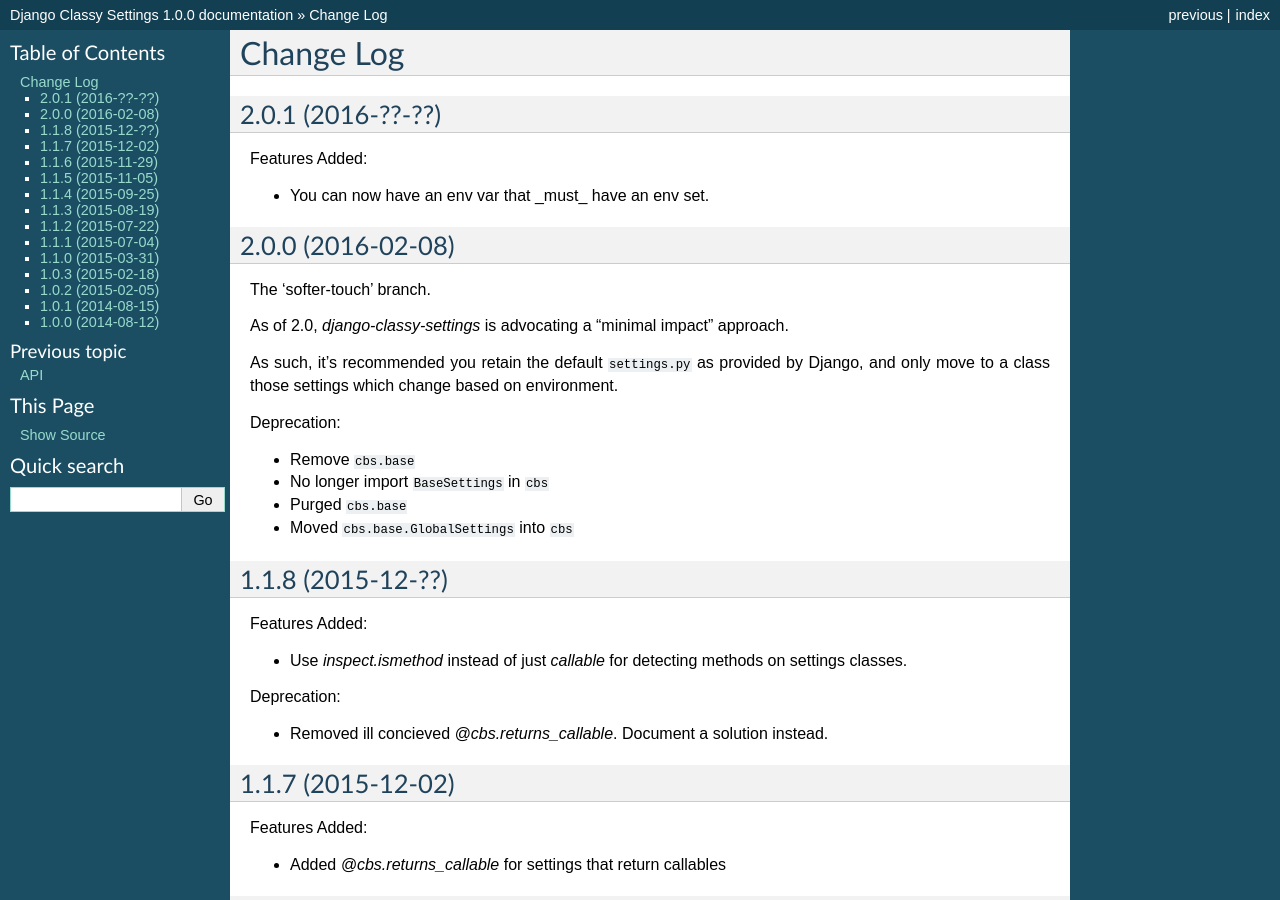
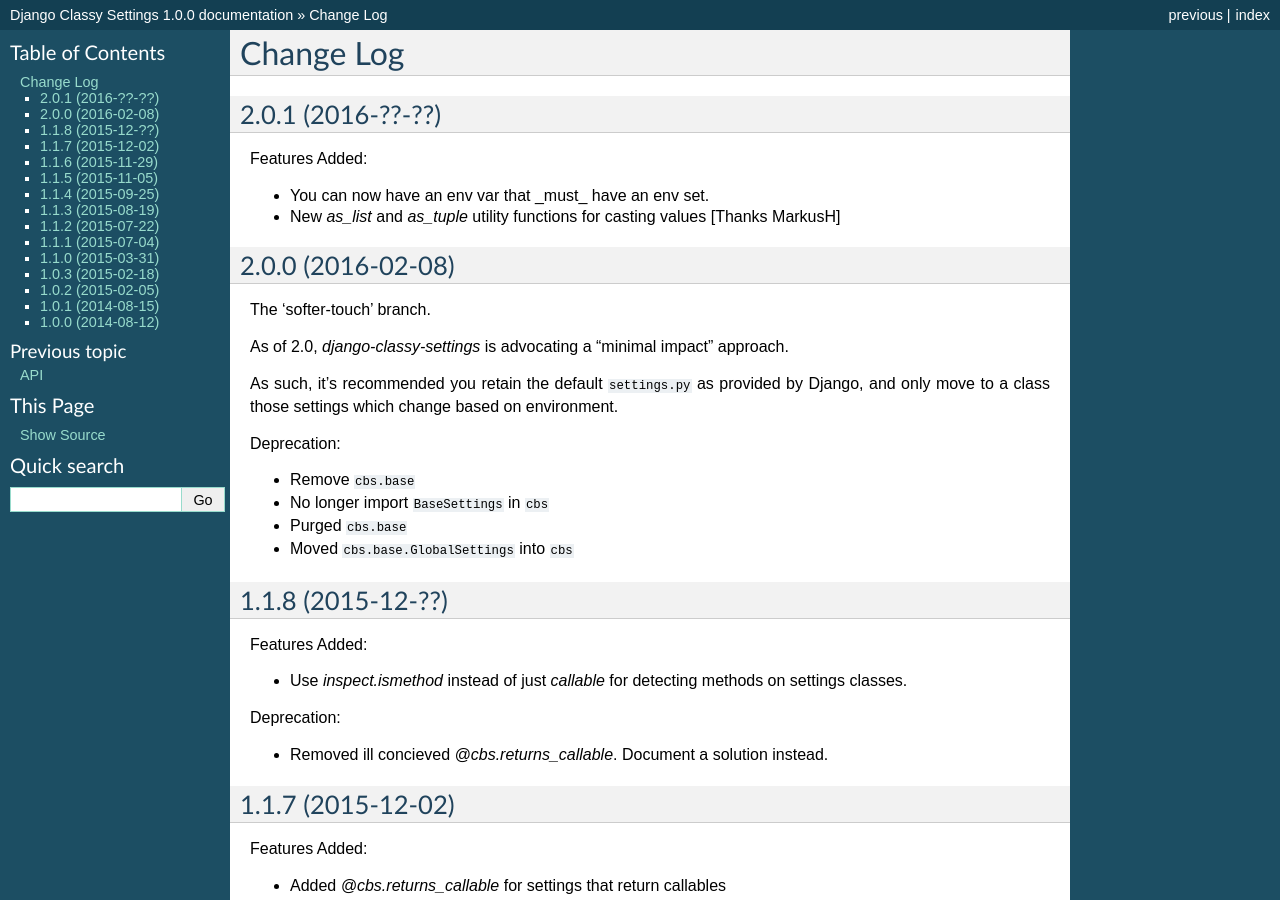
Before and after one commit to funkybob/django-classy-settings, a Sphinx documentation site: the page built from docs/changelog.rst, in a window 1280 px wide and 900 px high. Built offline with Sphinx 7.4.7, drawn with Linux system fonts in a browser that asks for light colours.

Commit message:
Updated changelog

```diff
--- a/docs/changelog.rst
+++ b/docs/changelog.rst
@@ -7,6 +7,8 @@
 Features Added:
 
 - You can now have an env var that _must_ have an env set.
+- New `as_list` and `as_tuple` utility functions for casting values
+  [Thanks MarkusH]
 
 2.0.0 (2016-02-08)
 ------------------
```
